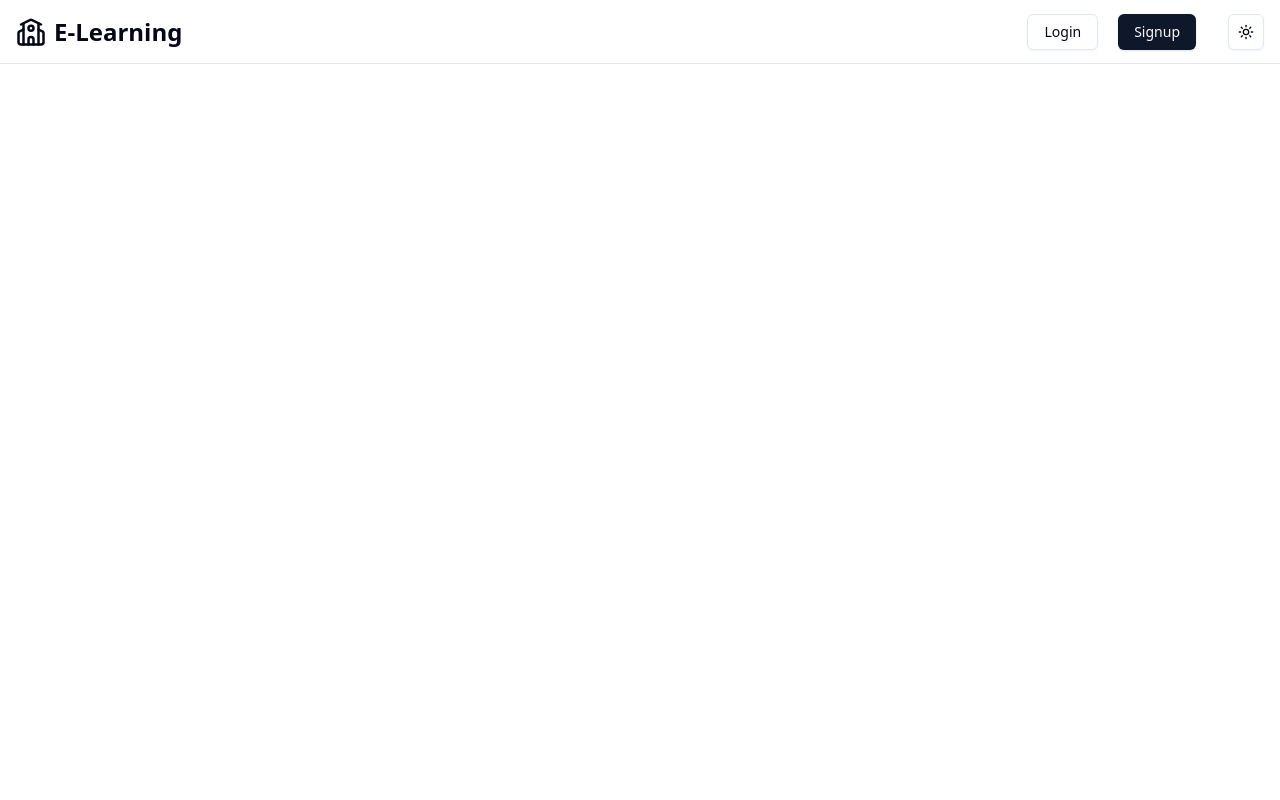
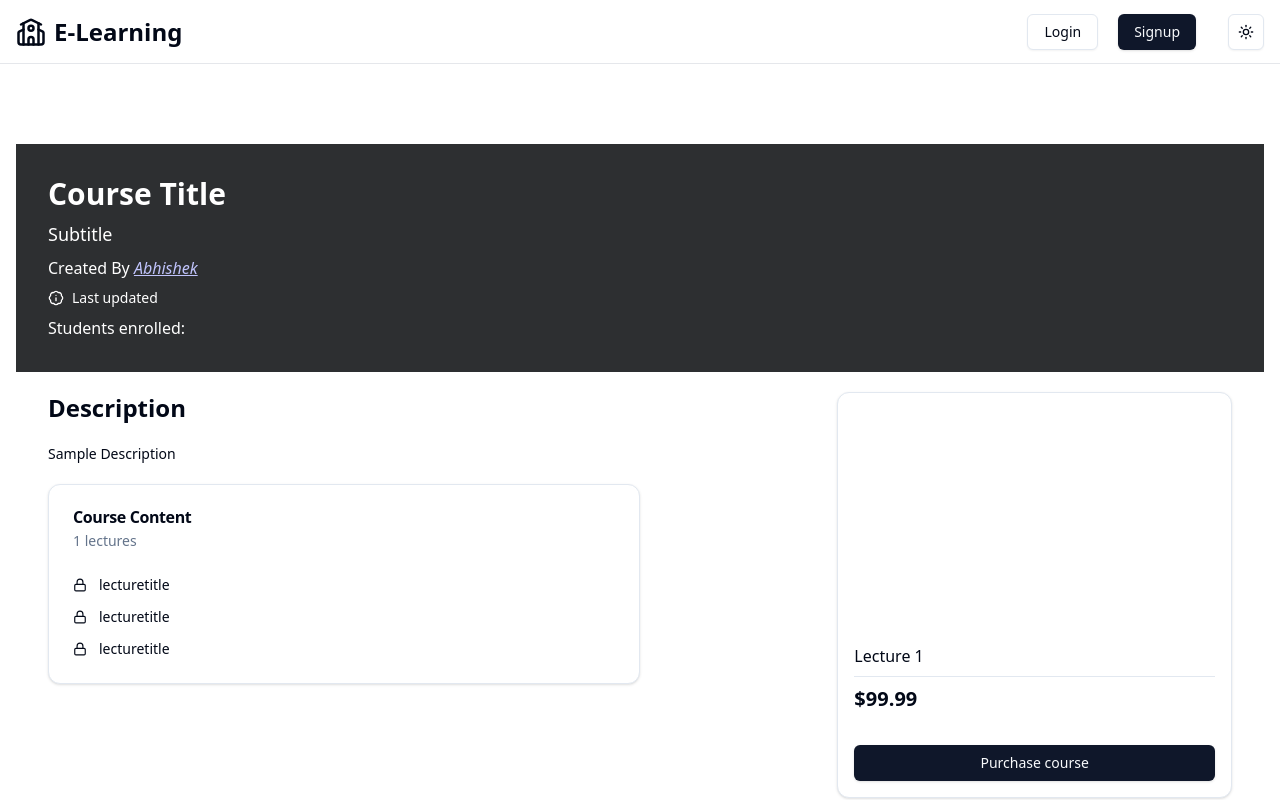
Before and after one commit to abhisheksh99/LMS_v2, a React (Vite) app in the folder frontend/: page /course-detail/1 in a window 1280 px wide. Built offline with nearby package versions, Linux system fonts and the light colour scheme.

Commit message:
Ui or course deatils page created

```diff
--- a/frontend/package.json
+++ b/frontend/package.json
@@ -27,6 +27,7 @@
     "lucide-react": "^0.469.0",
     "react": "^18.3.1",
     "react-dom": "^18.3.1",
+    "react-player": "^2.16.0",
     "react-quill": "^2.0.0",
     "react-redux": "^9.2.0",
     "react-router-dom": "^7.1.1",
--- a/frontend/src/App.jsx
+++ b/frontend/src/App.jsx
@@ -13,6 +13,7 @@ import AddCourse from "./pages/admin/course/AddCourse";
 import EditCourse from "./pages/admin/course/EditCourse";
 import CreateLecture from "./pages/admin/lecture/CreateLecture";
 import EditLecture from "./pages/admin/lecture/EditLecture";
+import CourseDetails from "./pages/Student/CourseDetails";
 
 
 const App = () => {
@@ -38,6 +39,8 @@ const App = () => {
           <Route path="/my-learning" element={<MyLearning />} />
           {/* Profile page: Allows students to edit and view their profile */}
           <Route path="/profile" element={<Profile />} />
+                    {/* Course Details page: Displays detailed information about a course */}
+                    <Route path="/course-detail/:courseId" element={<CourseDetails />} />
 
 
           {/* Admin Routes */}
--- /dev/null
+++ b/frontend/src/components/BuyCourseButton.jsx
@@ -0,0 +1,8 @@
+import React from "react";
+import { Button } from "./ui/button";
+
+const BuyCourseButton = () => {
+  return <Button className="w-full">Purchase course</Button>;
+};
+
+export default BuyCourseButton;
--- /dev/null
+++ b/frontend/src/pages/Student/CourseDetails.jsx
@@ -0,0 +1,110 @@
+import React from "react";
+import { BadgeInfoIcon, Lock, PlayCircle } from "lucide-react";
+import ReactPlayer from "react-player";
+import { Card, CardHeader, CardTitle, CardDescription, CardContent, CardFooter } from "@/components/ui/Card";
+import { Button } from "@/components/ui/button";
+import { Separator } from "@/components/ui/separator";
+import BuyCourseButton from "@/components/BuyCourseButton";
+
+const CourseDetails = () => {
+  const lectures = [1, 2, 3];
+  const purchased = false;
+  const course = {
+    description: "Sample Description",
+    lectures: [{ lectureTitle: "Lecture 1", videoUrl: "" }],
+    coursePrice: 99.99,
+    _id: "sample-id"
+  };
+
+  const handleContinueCourse = () => {
+    // Placeholder function
+  };
+
+  return (
+    <div className="mt-20 space-y-5">
+      <div className="bg-[#2D2F31] text-white">
+        <div className="max-w-7xl mx-auto py-8 px-4 md:px-8 flex flex-col gap-2">
+          <h1 className="font-bold text-2xl md:text-3xl">Course Title</h1>
+          <p className="text-base md:text-lg">Subtitle</p>
+          <p>
+            Created By{" "}
+            <span className="text-[#C0C4FC] underline italic">Abhishek</span>
+          </p>
+          <div className="flex items-center gap-2 text-sm">
+            <BadgeInfoIcon size={16} />
+            <p>Last updated</p>
+          </div>
+          <p>Students enrolled:</p>
+        </div>
+      </div>
+      {/* Course Details Section */}
+      <div className="max-w-7xl mx-auto my-5 px-4 md:px-8 flex flex-col lg:flex-row justify-between gap-10">
+        {/* Left Section: Course Description and Content */}
+        <div className="w-full lg:w-1/2 space-y-5">
+          <h1 className="font-bold text-xl md:text-2xl">Description</h1>
+          <p
+            className="text-sm"
+            dangerouslySetInnerHTML={{ __html: course.description }}
+          />
+          <Card>
+            <CardHeader>
+              <CardTitle>Course Content</CardTitle>
+              <CardDescription>
+                {course.lectures.length} lectures
+              </CardDescription>
+            </CardHeader>
+            <CardContent className="space-y-3">
+              {lectures.map((lecture, idx) => (
+                <div key={idx} className="flex items-center gap-3 text-sm">
+                  <span>
+                    {purchased ? <PlayCircle size={14} /> : <Lock size={14} />}
+                  </span>
+                  <p>lecturetitle</p>
+                </div>
+              ))}
+            </CardContent>
+          </Card>
+        </div>
+        {/* Right Section: Video Player and Purchase/Continue Button */}
+        <div className="w-full lg:w-1/3">
+          <Card>
+            <CardContent className="p-4 flex flex-col">
+              <div className="w-full aspect-video mb-4">
+                <div className="w-full aspect-video mb-4">
+                  {console.log(
+                    "Video URL:",
+                    course.lectures[0]?.videoUrl || ""
+                  )}
+                  <ReactPlayer
+                    width="100%"
+                    height="100%"
+                    url={course.lectures[0]?.videoUrl || ""}
+                    controls={true}
+                  />
+                </div>
+              </div>
+              <h1>
+                {course.lectures[0]?.lectureTitle || "No lecture available"}
+              </h1>
+              <Separator className="my-2" />
+              <h1 className="text-lg md:text-xl font-semibold">
+                ${course.coursePrice}
+              </h1>
+            </CardContent>
+            <CardFooter className="flex justify-center p-4">
+              {purchased ? (
+                <Button onClick={handleContinueCourse} className="w-full">
+                  Continue Course
+                </Button>
+              ) : (
+                <BuyCourseButton courseId={course._id} />
+              )}
+            </CardFooter>
+          </Card>
+        </div>
+      </div>
+    </div>
+  );
+};
+
+export default CourseDetails;
```
Also changed, not shown: 1 other file (tests, documents, lock files or other folders).
